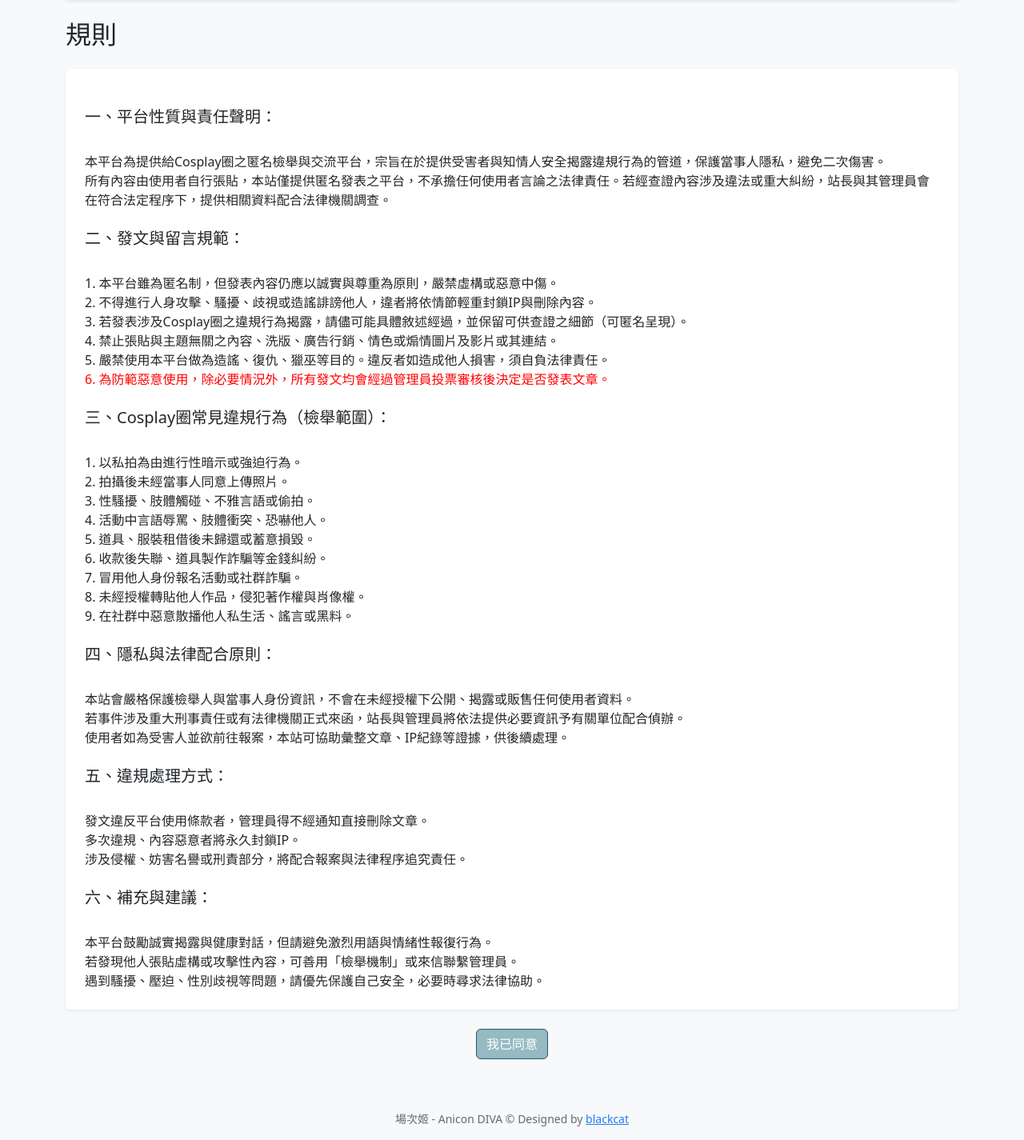
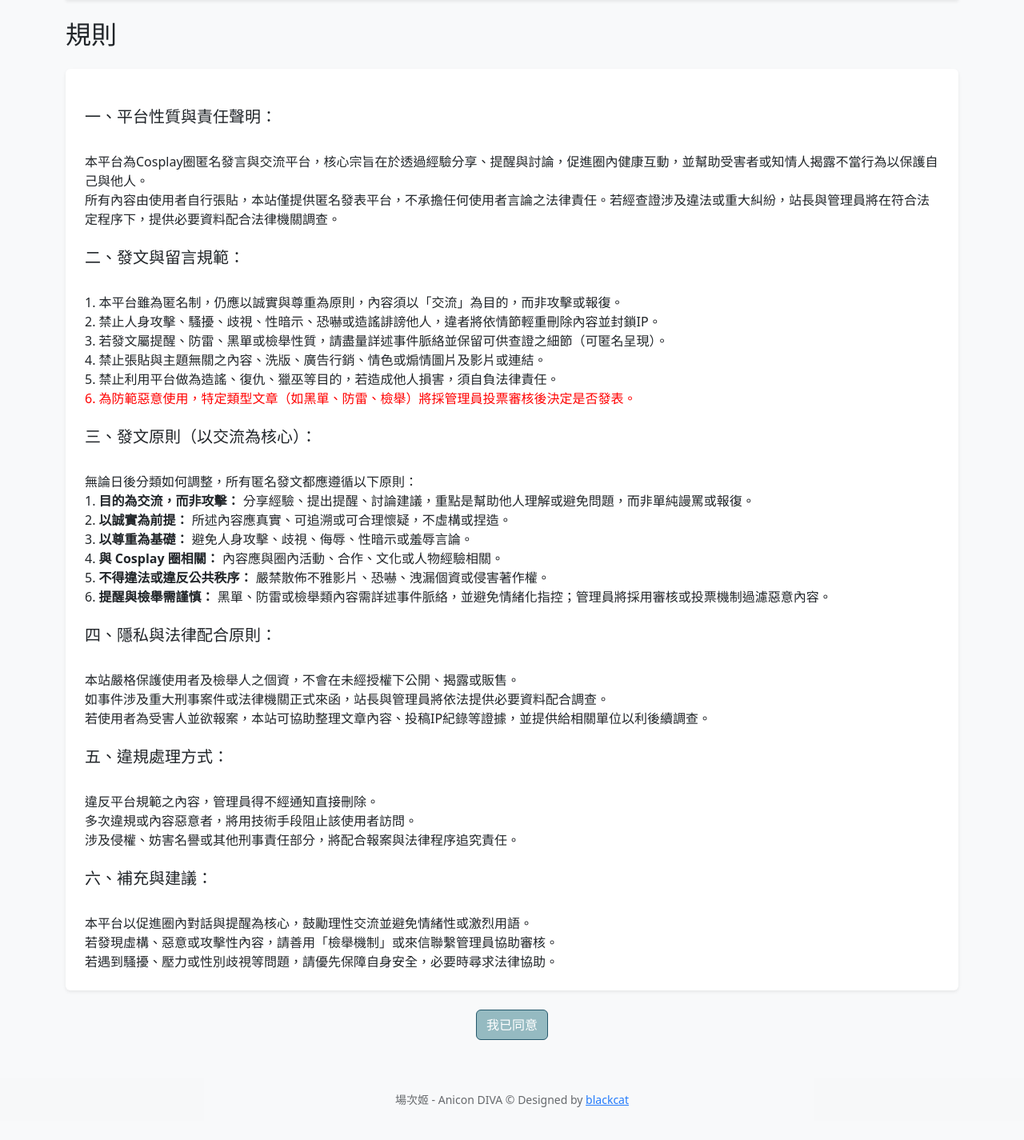
Before and after one commit to minexo79/AniconDiva, a Flask app: page /rules in a window 1280 px wide. Shown: the part 104-1529 px from the top of the page at 80% size. After the commit the page ends 1488 px from the top, so only its background shows below. Run offline with Flask 3, Linux system fonts and the light colour scheme.

Commit message:
Fix All Code That Not Changed To dba Class

```diff
--- a/source/dba/guest.py
+++ b/source/dba/guest.py
@@ -6,7 +6,7 @@ from .model import Post
 from .init import db
 
 class GuestDBA:
-    def insert_post(self, nickname, content, ip, user_agent, timestamp=None):
+    def insert_post(self, nickname, content, ip, user_agent, timestamp=None, status='pending'):
         """新增一則投稿，預設狀態為 pending"""
         if timestamp is None:
             timestamp = datetime.utcnow().strftime('%Y-%m-%d %H:%M:%S')
@@ -17,7 +17,7 @@ class GuestDBA:
             timestamp=timestamp,
             ip=ip,
             user_agent=user_agent,
-            status='pending'
+            status=status
         )
 
         db.session.add(post)
--- a/source/post.py
+++ b/source/post.py
@@ -4,7 +4,7 @@ from .webhook import send_to_discord_webhook
 import source.utils
 import math
 
-#TODO: Fix All Operations with using dba class
+#TODO: Fix All Operations with using dba class (NEED TEST)
 
 # 2025.6.29 Blackcat: Fix IP Display Issue
 # 2025.6.28 Blackcat: Implement pagination for view_post to speed up loading
@@ -29,9 +29,9 @@ def view_post():
             # 查詢特定ID的投稿（僅顯示已審核通過）
             rows = post_dba.get_posts_by_id(query)
             posts = [
-                {'id': row[0], 'content': row[2], 'timestamp': row[3], 'ip': row[4], 'user_agent': row[5]}
+                {'id': row.id, 'content': row.content, 'timestamp': row.timestamp, 'ip': row.ip, 'user_agent': row.user_agent}
                 for row in rows
-                if post_dba.get_post_status(row[0]) == 'approved'
+                if post_dba.get_post_status(row.id) == 'approved'
             ]
             total_count = len(posts)
             total_pages = math.ceil(total_count / per_page)
@@ -52,9 +52,9 @@ def view_post():
         else:
             # 關鍵字搜尋（分頁，僅顯示已審核通過）
             rows = post_dba.get_posts_by_keyword_with_pagination(query, page, per_page, 'approved')
-            total_count = rows.count()
+            total_count = rows.__len__()
             posts = [
-                {'id': row[0], 'content': row[2], 'timestamp': row[3], 'ip': row[4], 'user_agent': row[5]}
+                {'id': row.id, 'content': row.content, 'timestamp': row.timestamp, 'ip': row.ip, 'user_agent': row.user_agent}
                 for row in rows
             ]
             total_pages = math.ceil(total_count / per_page)
@@ -71,9 +71,9 @@ def view_post():
     else:
         # 顯示所有投稿（分頁，僅顯示已審核通過）
         rows = post_dba.get_posts_with_pagination(page, per_page, 'approved')
-        total_count = post_dba.get_posts_count_by_status('approved')
+        total_count = post_dba.get_posts_count('approved')
         posts = [
-            {'id': row[0], 'content': row[2], 'timestamp': row[3], 'ip': row[4], 'user_agent': row[5]}
+            {'id': row.id, 'content': row.content, 'timestamp': row.timestamp, 'ip': row.ip, 'user_agent': row.user_agent}
             for row in rows
         ]
         total_pages = math.ceil(total_count / per_page)
--- a/templates/header.html
+++ b/templates/header.html
@@ -2,3 +2,4 @@
 <meta name="viewport" content="width=device-width, initial-scale=1">
 <link href="https://cdn.jsdelivr.net/npm/bootstrap@5.3.3/dist/css/bootstrap.min.css" rel="stylesheet">
 <link href="{{ url_for('static', filename='theme.css') }}" rel="stylesheet">
+<link rel="shortcut icon" href="{{ url_for('static', filename='favicon.ico') }}">
--- a/templates/rules.html
+++ b/templates/rules.html
@@ -11,37 +11,35 @@
             <h2 class="mb-4">規則</h2>
             <div class="rules-content bg-white p-4 rounded shadow-sm mb-4" style="white-space: pre-line;">
                 <h5>一、平台性質與責任聲明：</h5>
-                <a>本平台為提供給Cosplay圈之匿名檢舉與交流平台，宗旨在於提供受害者與知情人安全揭露違規行為的管道，保護當事人隱私，避免二次傷害。</a>
-                <a>所有內容由使用者自行張貼，本站僅提供匿名發表之平台，不承擔任何使用者言論之法律責任。若經查證內容涉及違法或重大糾紛，站長與其管理員會在符合法定程序下，提供相關資料配合法律機關調查。</a>
+                <a>本平台為Cosplay圈匿名發言與交流平台，核心宗旨在於透過經驗分享、提醒與討論，促進圈內健康互動，並幫助受害者或知情人揭露不當行為以保護自己與他人。</a>
+                <a>所有內容由使用者自行張貼，本站僅提供匿名發表平台，不承擔任何使用者言論之法律責任。若經查證涉及違法或重大糾紛，站長與管理員將在符合法定程序下，提供必要資料配合法律機關調查。</a>
                 <h5 class="mt-4">二、發文與留言規範：</h5>
-                <a>1. 本平台雖為匿名制，但發表內容仍應以誠實與尊重為原則，嚴禁虛構或惡意中傷。</a>
-                <a>2. 不得進行人身攻擊、騷擾、歧視或造謠誹謗他人，違者將依情節輕重封鎖IP與刪除內容。</a>
-                <a>3. 若發表涉及Cosplay圈之違規行為揭露，請儘可能具體敘述經過，並保留可供查證之細節（可匿名呈現）。</a>
-                <a>4. 禁止張貼與主題無關之內容、洗版、廣告行銷、情色或煽情圖片及影片或其連結。</a>
-                <a>5. 嚴禁使用本平台做為造謠、復仇、獵巫等目的。違反者如造成他人損害，須自負法律責任。</a>
-                <a style="color: red;">6. 為防範惡意使用，除必要情況外，所有發文均會經過管理員投票審核後決定是否發表文章。</a> <!-- 這條要使用紅色標註 -->
-                <h5 class="mt-4">三、Cosplay圈常見違規行為（檢舉範圍）：</h5>
-                <a>1. 以私拍為由進行性暗示或強迫行為。</a>
-                <a>2. 拍攝後未經當事人同意上傳照片。</a>
-                <a>3. 性騷擾、肢體觸碰、不雅言語或偷拍。</a>
-                <a>4. 活動中言語辱罵、肢體衝突、恐嚇他人。</a>
-                <a>5. 道具、服裝租借後未歸還或蓄意損毀。</a>
-                <a>6. 收款後失聯、道具製作詐騙等金錢糾紛。</a>
-                <a>7. 冒用他人身份報名活動或社群詐騙。</a>
-                <a>8. 未經授權轉貼他人作品，侵犯著作權與肖像權。</a>
-                <a>9. 在社群中惡意散播他人私生活、謠言或黑料。</a>
+                <a>1. 本平台雖為匿名制，仍應以誠實與尊重為原則，內容須以「交流」為目的，而非攻擊或報復。</a>
+                <a>2. 禁止人身攻擊、騷擾、歧視、性暗示、恐嚇或造謠誹謗他人，違者將依情節輕重刪除內容並封鎖IP。</a>
+                <a>3. 若發文屬提醒、防雷、黑單或檢舉性質，請盡量詳述事件脈絡並保留可供查證之細節（可匿名呈現）。</a>
+                <a>4. 禁止張貼與主題無關之內容、洗版、廣告行銷、情色或煽情圖片及影片或連結。</a>
+                <a>5. 禁止利用平台做為造謠、復仇、獵巫等目的，若造成他人損害，須自負法律責任。</a>
+                <a style="color: red;">6. 為防範惡意使用，特定類型文章（如黑單、防雷、檢舉）將採管理員投票審核後決定是否發表。</a>
+                <h5 class="mt-4">三、發文原則（以交流為核心）：</h5>
+                <a>無論日後分類如何調整，所有匿名發文都應遵循以下原則：</a>
+                <a>1. <strong>目的為交流，而非攻擊：</strong> 分享經驗、提出提醒、討論建議，重點是幫助他人理解或避免問題，而非單純謾罵或報復。</a>
+                <a>2. <strong>以誠實為前提：</strong> 所述內容應真實、可追溯或可合理懷疑，不虛構或捏造。</a>
+                <a>3. <strong>以尊重為基礎：</strong> 避免人身攻擊、歧視、侮辱、性暗示或羞辱言論。</a>
+                <a>4. <strong>與 Cosplay 圈相關：</strong> 內容應與圈內活動、合作、文化或人物經驗相關。</a>
+                <a>5. <strong>不得違法或違反公共秩序：</strong> 嚴禁散佈不雅影片、恐嚇、洩漏個資或侵害著作權。</a>
+                <a>6. <strong>提醒與檢舉需謹慎：</strong> 黑單、防雷或檢舉類內容需詳述事件脈絡，並避免情緒化指控；管理員將採用審核或投票機制過濾惡意內容。</a>
                 <h5 class="mt-4">四、隱私與法律配合原則：</h5>
-                <a>本站會嚴格保護檢舉人與當事人身份資訊，不會在未經授權下公開、揭露或販售任何使用者資料。</a>
-                <a>若事件涉及重大刑事責任或有法律機關正式來函，站長與管理員將依法提供必要資訊予有關單位配合偵辦。</a>
-                <a>使用者如為受害人並欲前往報案，本站可協助彙整文章、IP紀錄等證據，供後續處理。</a>
+                <a>本站嚴格保護使用者及檢舉人之個資，不會在未經授權下公開、揭露或販售。</a>
+                <a>如事件涉及重大刑事案件或法律機關正式來函，站長與管理員將依法提供必要資料配合調查。</a>
+                <a>若使用者為受害人並欲報案，本站可協助整理文章內容、投稿IP紀錄等證據，並提供給相關單位以利後續調查。</a>
                 <h5 class="mt-4">五、違規處理方式：</h5>
-                <a>發文違反平台使用條款者，管理員得不經通知直接刪除文章。</a>
-                <a>多次違規、內容惡意者將永久封鎖IP。</a>
-                <a>涉及侵權、妨害名譽或刑責部分，將配合報案與法律程序追究責任。</a>
+                <a>違反平台規範之內容，管理員得不經通知直接刪除。</a>
+                <a>多次違規或內容惡意者，將用技術手段阻止該使用者訪問。</a>
+                <a>涉及侵權、妨害名譽或其他刑事責任部分，將配合報案與法律程序追究責任。</a>
                 <h5 class="mt-4">六、補充與建議：</h5>
-                <a>本平台鼓勵誠實揭露與健康對話，但請避免激烈用語與情緒性報復行為。</a>
-                <a>若發現他人張貼虛構或攻擊性內容，可善用「檢舉機制」或來信聯繫管理員。</a>
-                <a>遇到騷擾、壓迫、性別歧視等問題，請優先保護自己安全，必要時尋求法律協助。</a>
+                <a>本平台以促進圈內對話與提醒為核心，鼓勵理性交流並避免情緒性或激烈用語。</a>
+                <a>若發現虛構、惡意或攻擊性內容，請善用「檢舉機制」或來信聯繫管理員協助審核。</a>
+                <a>若遇到騷擾、壓力或性別歧視等問題，請優先保障自身安全，必要時尋求法律協助。</a>
             </div>
             <div class="text-center mt-4">
                 <a class="btn btn-primary" href="{{ url_for('post.create_post') }}">我已同意</a>
--- a/tools/fake_data_gen.py
+++ b/tools/fake_data_gen.py
@@ -23,7 +23,7 @@ def generate_row(idx):
         (datetime.now() - timedelta(minutes=random.randint(0, NUM_ROWS))).isoformat(sep=' ', timespec='seconds'),
         fake.ipv4(),
         fake.user_agent(),
-        random.choice(["pending"])
+        random.choice(["pending", "approved", "rejected"])
     ]
 
 # Output file name
```
Also changed, not shown: source/admin.py (+48 -51 lines), source/dba/admin.py (+7 -0 lines), source/dba/post.py (+14 -9 lines), templates/admin_all_posts.html (+8 -8 lines), templates/admin_navbar.html (+16 -8 lines), templates/admin_pending.html (+9 -9 lines), static/favicon.ico (added).
